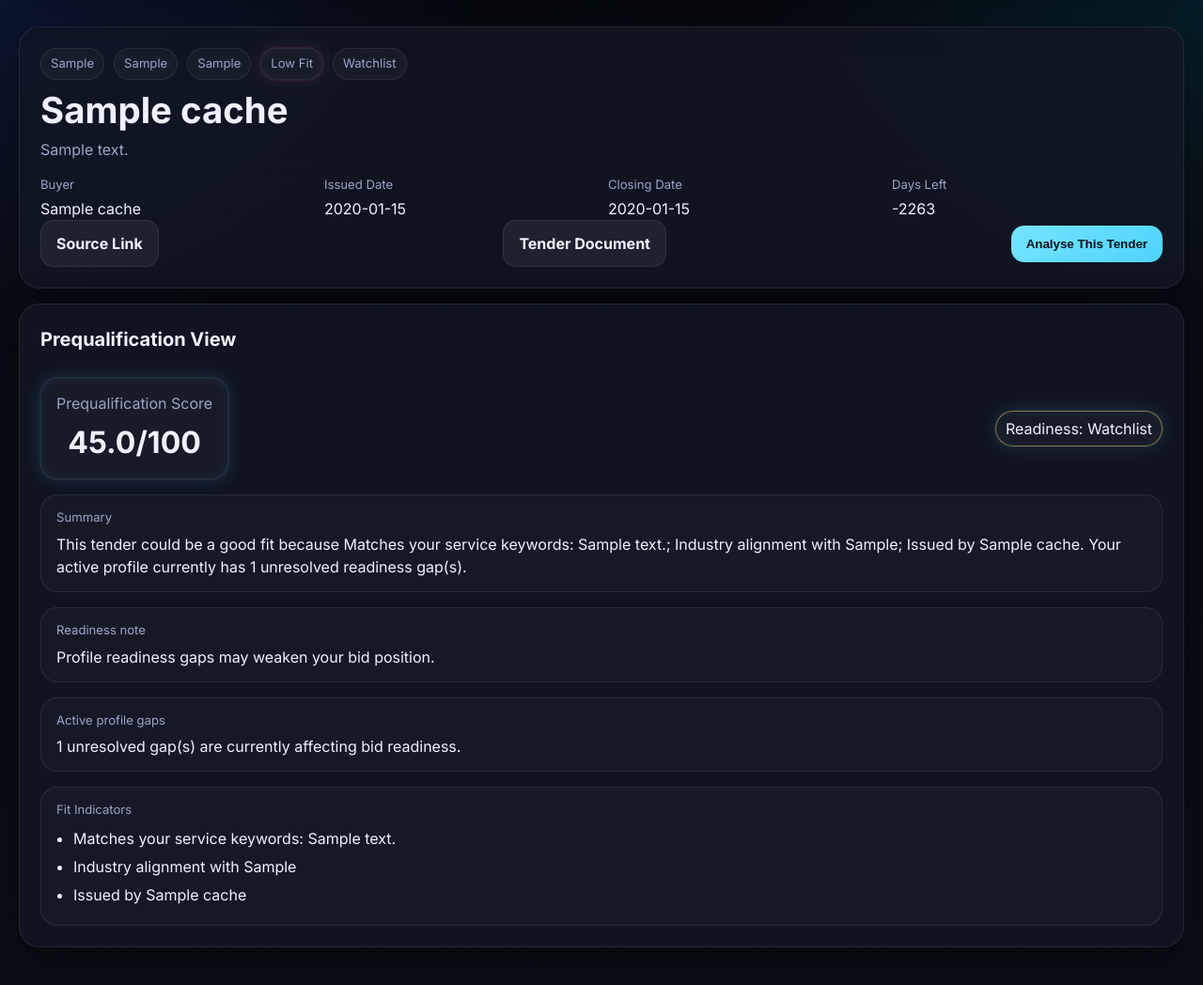
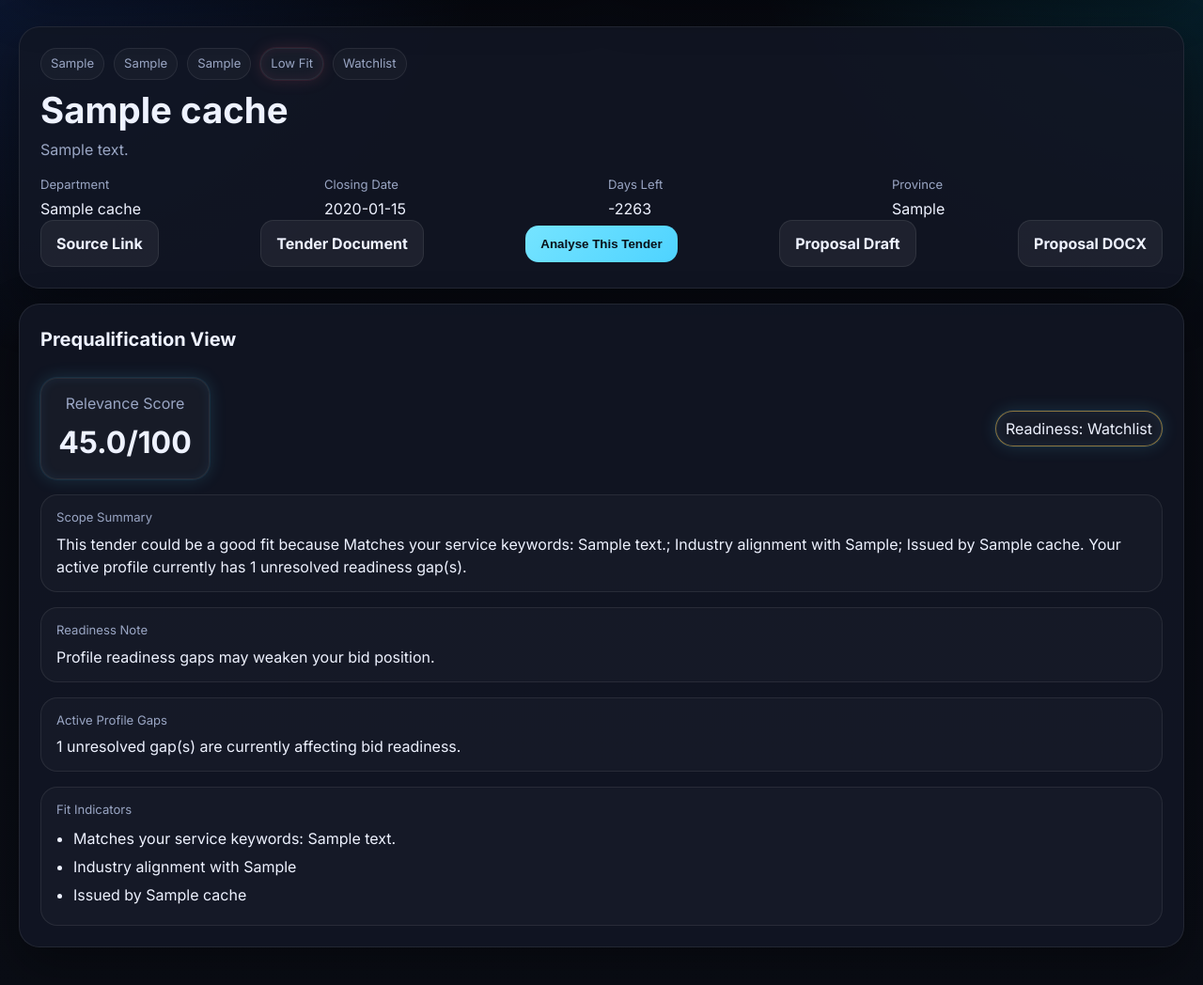
Before and after one commit to veza-sawbn/tenderai-kitchen, a Flask app: page /tender/1 in a window 1280 px wide. Shown: the part 156-1204 px from the top of the page at 94% size. Run offline with Flask 3, Linux system fonts and the light colour scheme; tables that the repository leaves empty hold one stand-in row (values such as "Sample post"); some libraries are stand-ins or nearby versions.

Commit message:
Refactor tender detail template for clarity and updates

```diff
--- a/templates/tender_detail.html
+++ b/templates/tender_detail.html
@@ -17,14 +17,10 @@
   <h1>{{ tender.title }}</h1>
   <p class="muted">{{ tender.description or "No description available." }}</p>
 
-  <div class="detail-grid">
+  <div class="detail-grid compact-grid">
     <div>
-      <label>Buyer</label>
+      <label>Department</label>
       <p>{{ tender.buyer_name or "n/a" }}</p>
-    </div>
-    <div>
-      <label>Issued Date</label>
-      <p>{{ tender.issued_date or "n/a" }}</p>
     </div>
     <div>
       <label>Closing Date</label>
@@ -40,6 +36,10 @@
         {% endif %}
       </p>
     </div>
+    <div>
+      <label>Province</label>
+      <p>{{ tender.province or "n/a" }}</p>
+    </div>
   </div>
 
   <div class="detail-actions">
@@ -52,10 +52,17 @@
     {% endif %}
 
     {% if can_analyze and analyze_action_url %}
-      <form method="post" action="{{ analyze_action_url }}" class="inline-form">
-        <button type="submit" class="btn">Analyse This Tender</button>
+      <form method="post" action="{{ analyze_action_url }}" class="inline-form" data-analysis-form>
+        <button type="submit" class="btn" data-analysis-button>Analyse This Tender</button>
       </form>
     {% endif %}
+
+    <a class="btn btn-secondary" href="{{ url_for('api_generate_proposal', tender_id=tender.id) }}" target="_blank" rel="noopener">
+      Proposal Draft
+    </a>
+    <a class="btn btn-secondary" href="{{ url_for('download_proposal_docx', tender_id=tender.id) }}">
+      Proposal DOCX
+    </a>
   </div>
 </section>
 
@@ -65,7 +72,7 @@
   <div class="detail-actions">
     {% if alignment_score is not none %}
       <div class="score-panel glow-chip large">
-        <span>Prequalification Score</span>
+        <span>Relevance Score</span>
         <strong>{{ "%.1f"|format(alignment_score) }}/100</strong>
       </div>
     {% endif %}
@@ -77,22 +84,20 @@
 
   {% if fit_summary %}
     <div class="detail-list">
-      <label>Summary</label>
+      <label>Scope Summary</label>
       <p>{{ fit_summary }}</p>
     </div>
   {% endif %}
 
   <div class="detail-list">
-    <label>Readiness note</label>
+    <label>Readiness Note</label>
     <p>{{ readiness_note }}</p>
   </div>
 
   {% if profile_gap_summary and profile_gap_summary.pending_count %}
     <div class="detail-list">
-      <label>Active profile gaps</label>
-      <p>
-        {{ profile_gap_summary.pending_count }} unresolved gap(s) are currently affecting bid readiness.
-      </p>
+      <label>Active Profile Gaps</label>
+      <p>{{ profile_gap_summary.pending_count }} unresolved gap(s) are currently affecting bid readiness.</p>
     </div>
   {% endif %}
 
```
Also changed, not shown: other parts of templates/tender_detail.html (+64 -0 lines).
